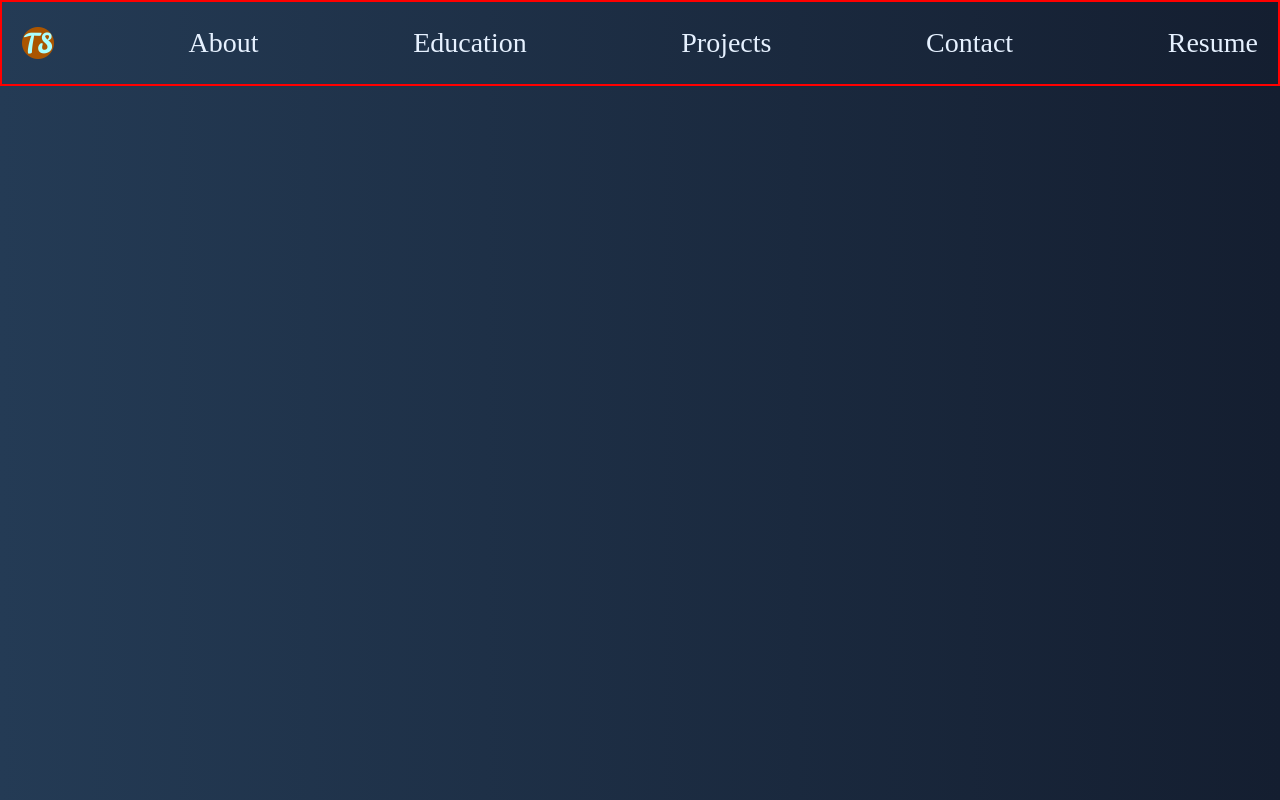
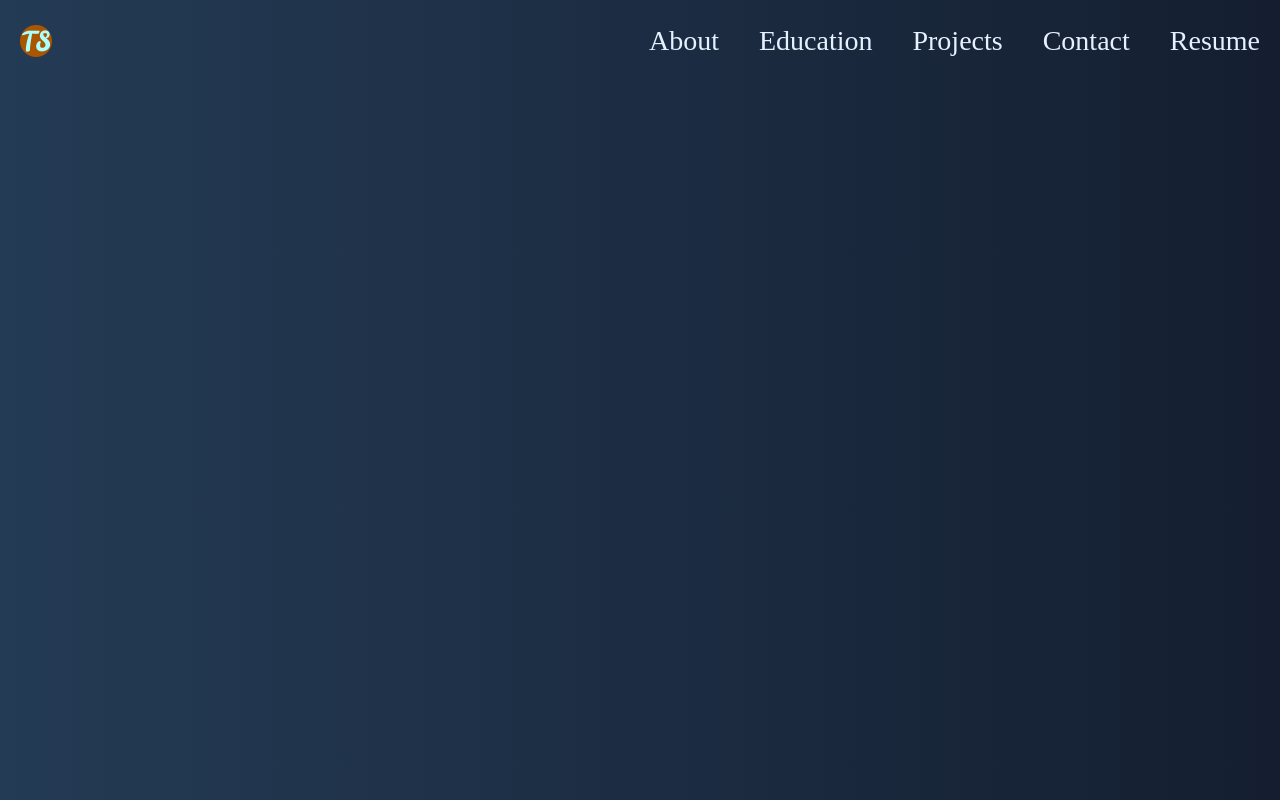
Before and after one commit to tse018/Portfolio-v1.0.0, a Vue app in the folder tema-8/project/app/: page / in a window 1280 px wide. Built offline with nearby package versions, Linux system fonts and the light colour scheme.

Commit message:
Header for desktop

```diff
--- a/tema-8/project/app/src/components/Header.vue
+++ b/tema-8/project/app/src/components/Header.vue
@@ -89,11 +89,20 @@ export default {
 }
 
 @media screen and (min-width: 1200px ) {
+   .header-container {
+      position: fixed;
+      width: 100%;
+      height: 100px;
+   }
+
+   .header-container__navbar--logo {
+      position: absolute;
+      left: 0;
+   }
+
    .header-container__navbar-elements {
-      border: 2px solid red;
       display: flex;
-      justify-content: space-between;
-      width: 100vw;
+      justify-content: end;
    }
 
    .header-container__navbar-element {
@@ -101,7 +110,6 @@ export default {
       padding: 20px;
    }
 
-
    .header-container__navbar-element--mobile {
       display: none;
    }
```
